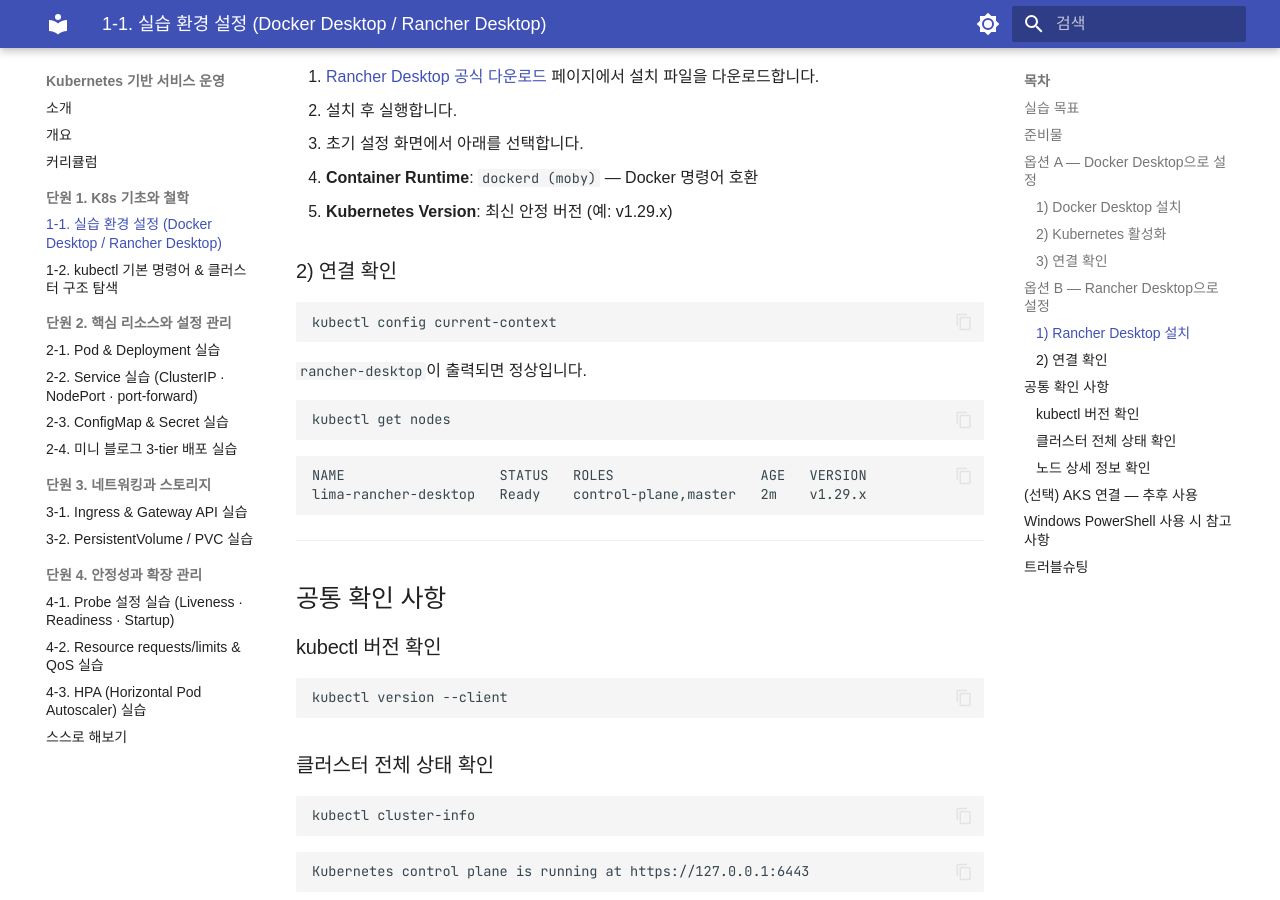
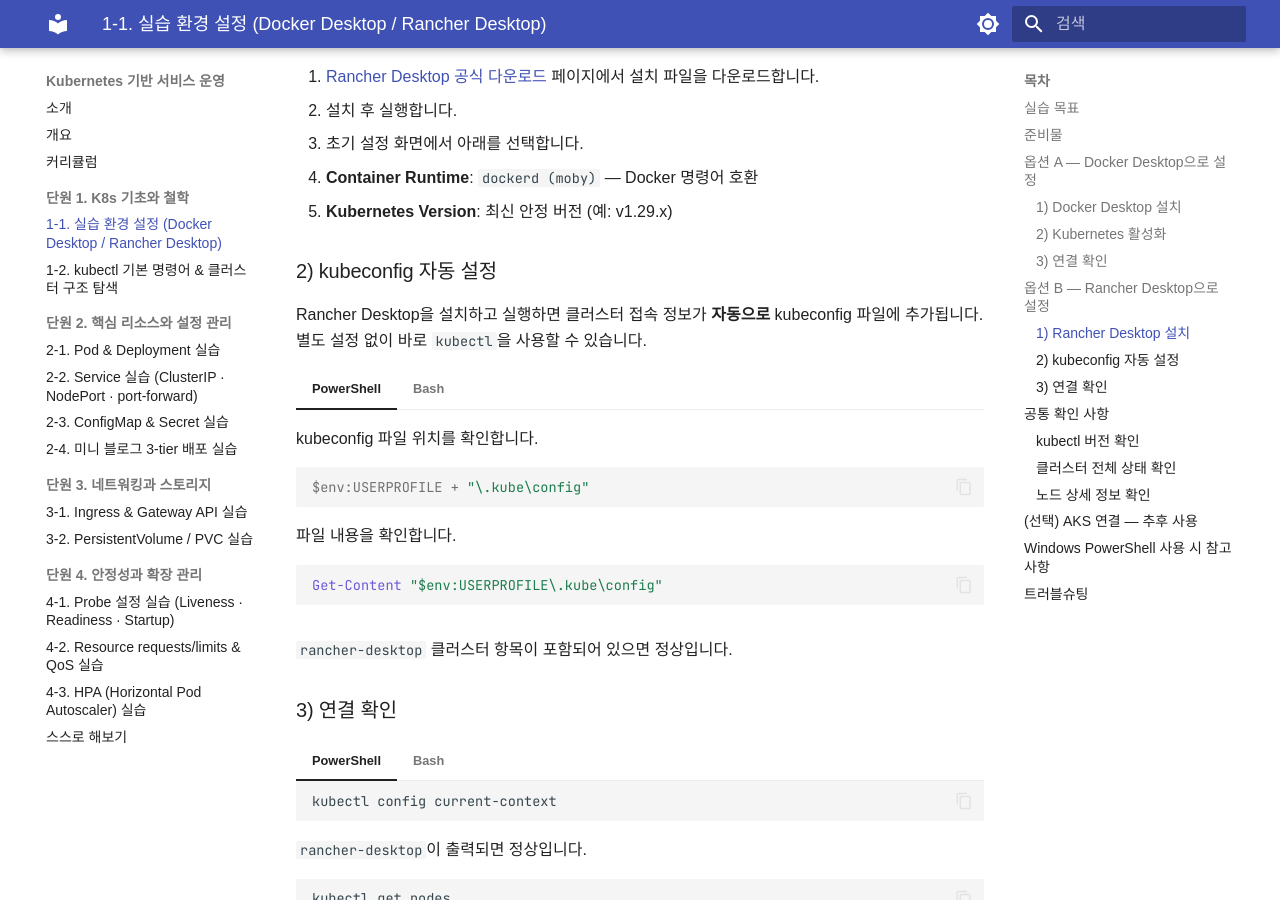
Before and after one commit to skilleat-labs/docker-k8s-labs, an MkDocs documentation site: the page built from docs/modules/module10/1-1.md, in a window 1280 px wide and 900 px high, scrolled down 1488 px. Built offline with MkDocs 1.6.1 and Material for MkDocs 9.7.7, drawn with Linux system fonts in a browser that asks for light colours; some web fonts are replaced.

Commit message:
docs: Rancher Desktop kubeconfig 자동 설정 설명 추가 (PowerShell/Bash 탭)

````diff
--- a/docs/modules/module10/1-1.md
+++ b/docs/modules/module10/1-1.md
@@ -60,17 +60,61 @@
    - **Container Runtime**: `dockerd (moby)` — Docker 명령어 호환
    - **Kubernetes Version**: 최신 안정 버전 (예: v1.29.x)
 
-### 2) 연결 확인
+### 2) kubeconfig 자동 설정
 
-```bash
-kubectl config current-context
-```
+Rancher Desktop을 설치하고 실행하면 클러스터 접속 정보가 **자동으로** kubeconfig 파일에 추가됩니다. 별도 설정 없이 바로 `kubectl`을 사용할 수 있습니다.
 
-`rancher-desktop`이 출력되면 정상입니다.
+=== "PowerShell"
+    kubeconfig 파일 위치를 확인합니다.
 
-```bash
-kubectl get nodes
-```
+    ```powershell
+    $env:USERPROFILE + "\.kube\config"
+    ```
+
+    파일 내용을 확인합니다.
+
+    ```powershell
+    Get-Content "$env:USERPROFILE\.kube\config"
+    ```
+
+=== "Bash"
+    kubeconfig 파일 위치를 확인합니다.
+
+    ```bash
+    echo ~/.kube/config
+    ```
+
+    파일 내용을 확인합니다.
+
+    ```bash
+    cat ~/.kube/config
+    ```
+
+`rancher-desktop` 클러스터 항목이 포함되어 있으면 정상입니다.
+
+### 3) 연결 확인
+
+=== "PowerShell"
+    ```powershell
+    kubectl config current-context
+    ```
+
+    `rancher-desktop`이 출력되면 정상입니다.
+
+    ```powershell
+    kubectl get nodes
+    ```
+
+=== "Bash"
+    ```bash
+    kubectl config current-context
+    ```
+
+    `rancher-desktop`이 출력되면 정상입니다.
+
+    ```bash
+    kubectl get nodes
+    ```
 
 ```
 NAME                   STATUS   ROLES                  AGE   VERSION
````
